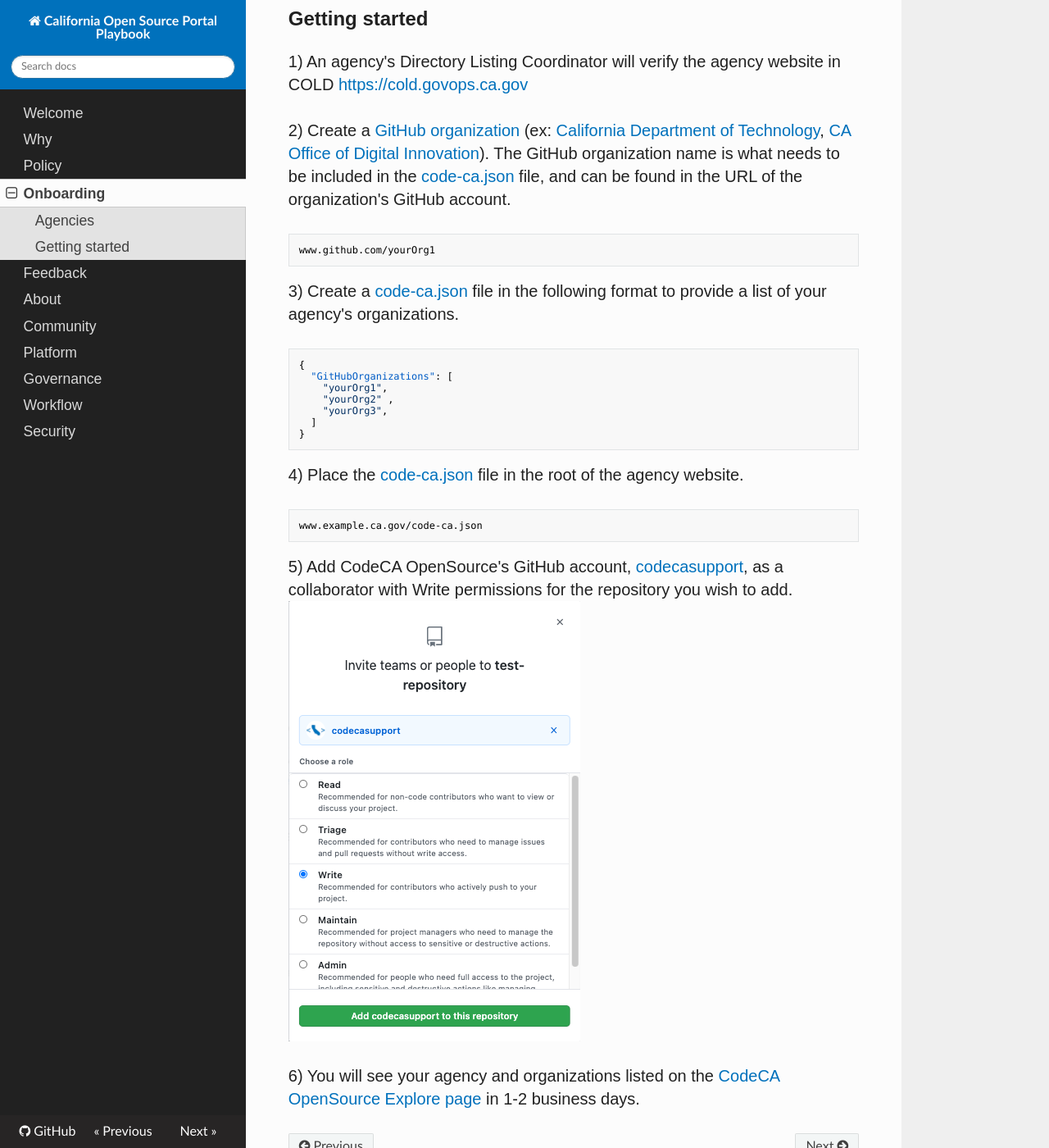
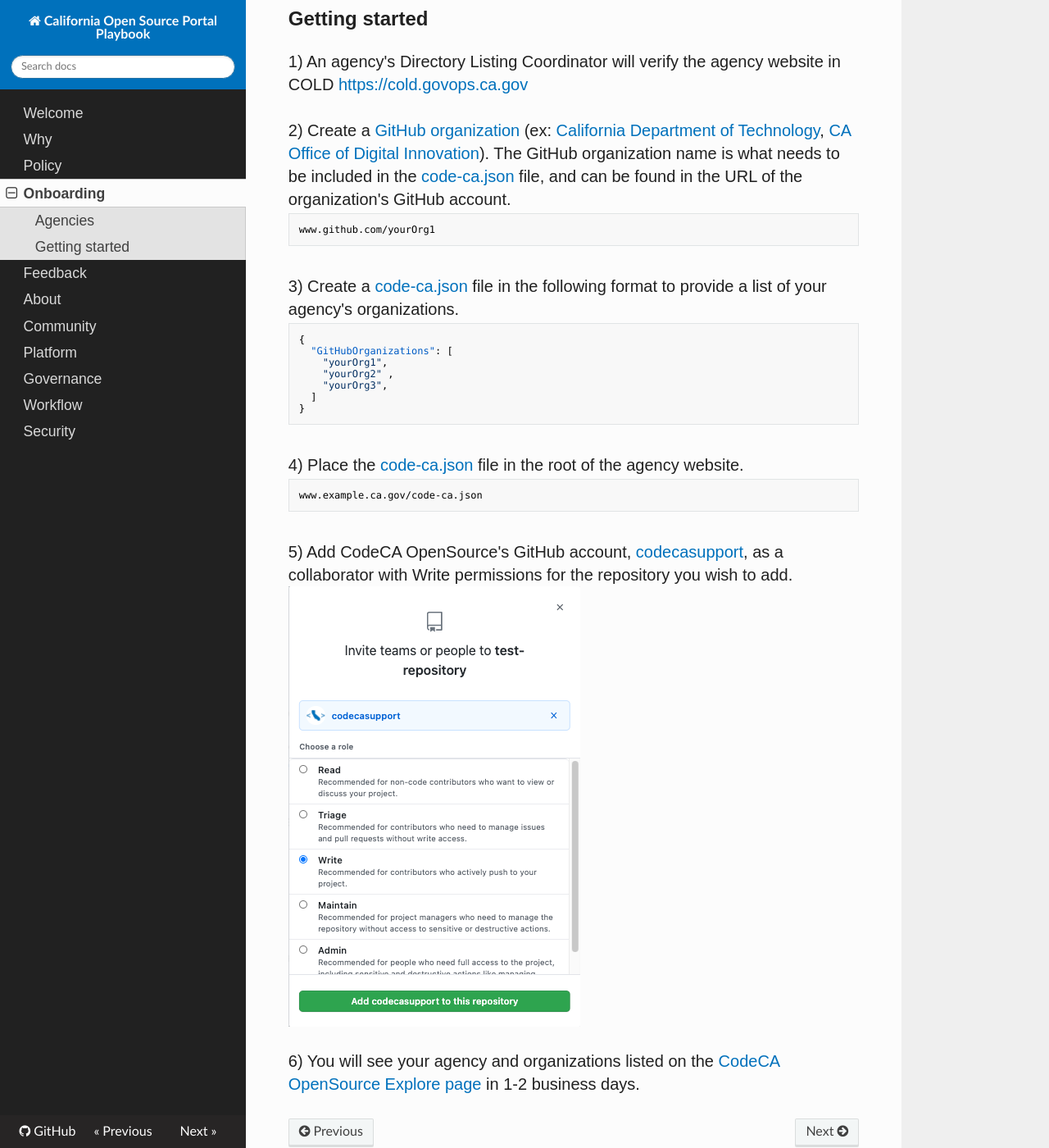
Before and after one commit to codecasupport/playbook, an MkDocs documentation site: the page built from docs/onboarding.md, in a window 1280 px wide and 1400 px high, scrolled down 287 px. Shown: the whole window at 82% size. Built offline with MkDocs 1.6.1, drawn with Linux system fonts in a browser that asks for light colours; nearby versions of some CDN libraries; old or Windows-style settings are respelled for this version of MkDocs.

Commit message:
adjust margins for code blocks

```diff
--- a/docs/css/extra.css
+++ b/docs/css/extra.css
@@ -1,3 +1,8 @@
+code {
+  margin-bottom: 35px;
+  margin-top: -25px;
+}
+
 h1, h2, h3, h4, h5, h6, p, li, blockquote {
   font-family: 'Source Sans Pro', sans-serif;
 }
```
